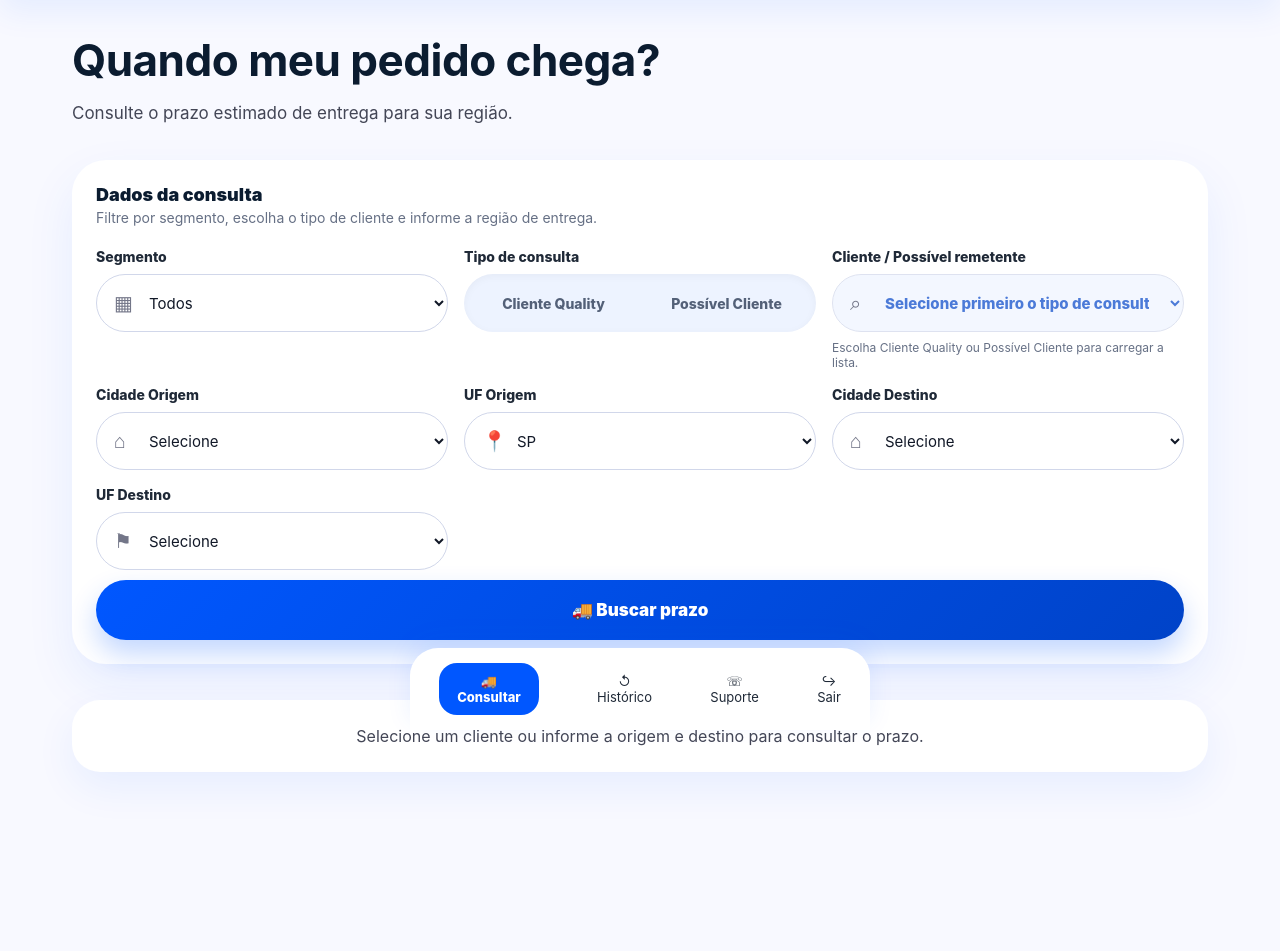
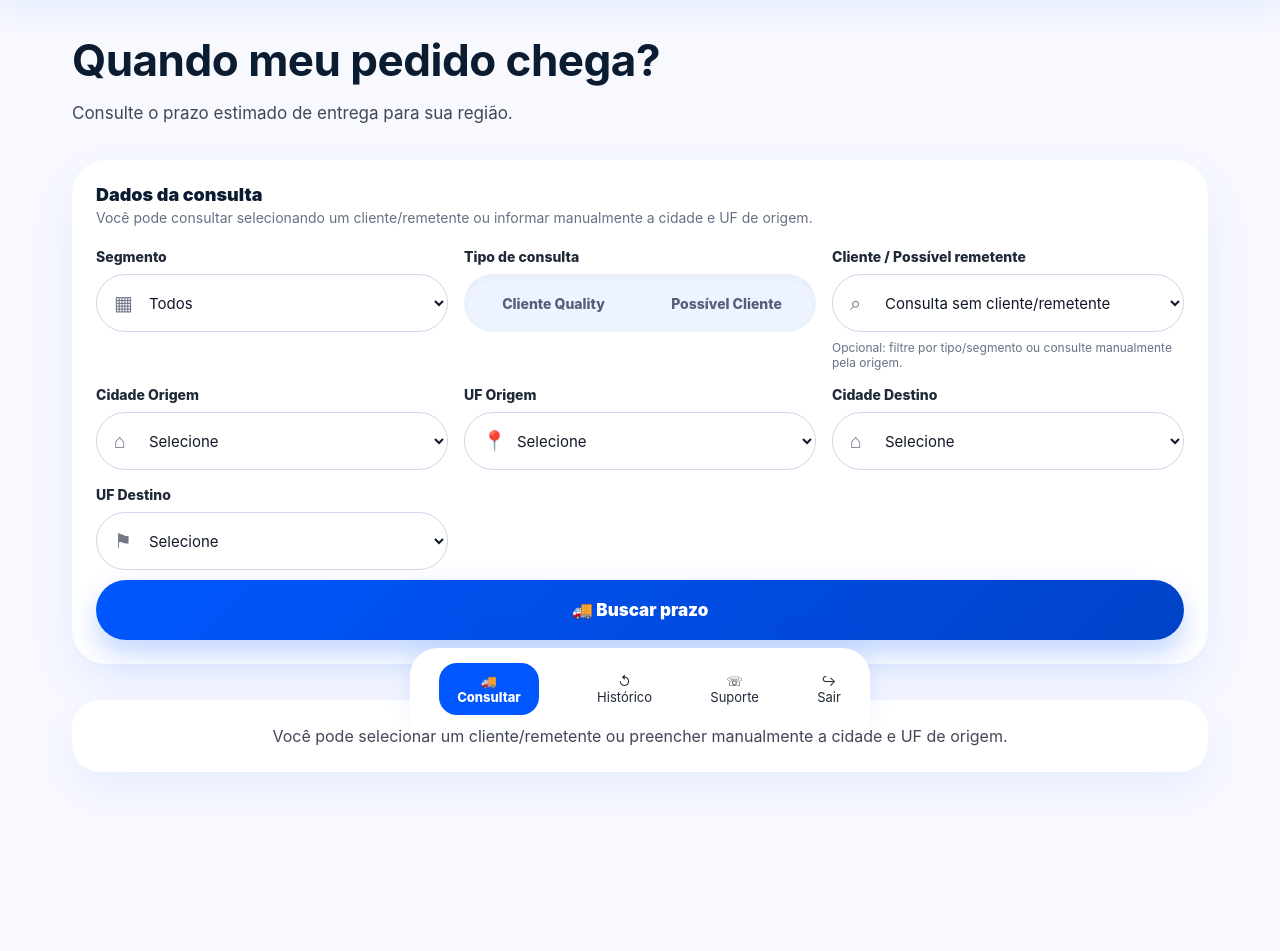
Before and after one commit to WillianGSilva/quandomeupedidochega, a Flask app: page /consulta in a window 1280 px wide. Shown: the part 70-1021 px from the top of the page. Run offline with Flask 3, Linux system fonts and the light colour scheme; the visitor is signed in with stand-in values (Sample User, id 1).

Commit message:
Atualiza base de clientes e filtros

```diff
--- a/app.py
+++ b/app.py
@@ -5,90 +5,134 @@ app.secret_key = "quality_entregas_secret"
 
 CUPONS_VALIDOS = ["QUALITY2026", "PRAZOQUALITY", "QENTREGAS"]
 
-segmentos = [
-    "Produtos Farmacêuticos",
-    "Suplementos",
-    "Hospitalar",
-    "Cosméticos"
+# Base de clientes/remetentes
+# Tipo:
+# - Quality = Cliente que a Quality já opera
+# - Prospectar = Possível cliente/remetente
+clientes_lista = [
+    {"tipo": "Quality", "cliente": "4 BIO MEDICAMENTOS S.A", "cidade": "São Paulo", "uf": "SP", "segmento": "Farmacêutico"},
+    {"tipo": "Quality", "cliente": "VALDEQUIMICA PRODUTOS QUIMICOS LTDA", "cidade": "São Paulo", "uf": "SP", "segmento": "Farmacêutico"},
+    {"tipo": "Quality", "cliente": "Farmacia Buenos Ayres Ltda", "cidade": "São Paulo", "uf": "SP", "segmento": "Farmacêutico"},
+    {"tipo": "Quality", "cliente": "GALENA QUIMICA E FARMACEUTICA LTDA", "cidade": "Campinas", "uf": "SP", "segmento": "Farmacêutico"},
+    {"tipo": "Quality", "cliente": "ASTRA FARMA COMERCIO DE MATERIAL MEDICO HOSPITALAR LTDA", "cidade": "Pouso Alegre", "uf": "MG", "segmento": "Hospitalar"},
+    {"tipo": "Quality", "cliente": "IBEROQUIMICA FARMACEUTICA LTDA", "cidade": "Jundiaí", "uf": "SP", "segmento": "Farmacêutico"},
+    {"tipo": "Quality", "cliente": "SODROGAS DIST. DE MED. E MAT. MED. HOSP. LTDA", "cidade": "Aparecida de Goiânia", "uf": "GO", "segmento": "Farmacêutico"},
+    {"tipo": "Quality", "cliente": "Ativa Comercial Hospitalar Ltda", "cidade": "Catalão", "uf": "MG", "segmento": "Hospitalar"},
+    {"tipo": "Quality", "cliente": "BELIVE COMERCIO DE PRODUTOS HOSPITALARES LTDA", "cidade": "Campinas", "uf": "SP", "segmento": "Hospitalar"},
+    {"tipo": "Quality", "cliente": "CRISTALIA PRODUTOS QUIMICOS FARMACEUTICOS", "cidade": "Itapira", "uf": "SP", "segmento": "Farmacêutico"},
+    {"tipo": "Quality", "cliente": "Medihosp Distribuidora de Materiais Médicos Hospitalar", "cidade": "São Paulo", "uf": "SP", "segmento": "Hospitalar"},
+    {"tipo": "Quality", "cliente": "Singular Drogaria e Medicamentos Especiais Ltda", "cidade": "São Paulo", "uf": "SP", "segmento": "Farmacêutico"},
+    {"tipo": "Quality", "cliente": "CIMED INDUSTRIA DE MEDICAMENTOS LTDA", "cidade": "Pouso Alegre", "uf": "MG", "segmento": "Farmacêutico"},
+    {"tipo": "Quality", "cliente": "Dental Med Sul", "cidade": "São José dos Pinhais", "uf": "PR", "segmento": "Odontológico"},
+    {"tipo": "Quality", "cliente": "CIAMED - Distribuidora de Medicamentos Ltda", "cidade": "Encantado", "uf": "RS", "segmento": "Farmacêutico"},
+    {"tipo": "Quality", "cliente": "QUANTIQ DISTRIBUIDORA LTDA (Active Caldic)", "cidade": "Palhoça", "uf": "SC", "segmento": "Químico"},
+    {"tipo": "Quality", "cliente": "PN Farmaceutica LTDA", "cidade": "Palhoça", "uf": "SC", "segmento": "Farmacêutico"},
+    {"tipo": "Quality", "cliente": "FITISSIMO", "cidade": "Belo Horizonte", "uf": "MG", "segmento": "Alimenticio"},
+    {"tipo": "Quality", "cliente": "SURYA", "cidade": "Maringá", "uf": "PR", "segmento": "Odontológico"},
+    {"tipo": "Quality", "cliente": "UNIÃO QUÍMICA FARMACÊUTICA NACIONAL S.A.", "cidade": "Pouso Alegre", "uf": "MG", "segmento": "Farmacêutico"},
+    {"tipo": "Prospectar", "cliente": "EMS S.A.", "cidade": "Hortolândia", "uf": "SP", "segmento": "Farmacêutico"},
+    {"tipo": "Prospectar", "cliente": "ACHÉ LABORATÓRIOS FARMACÊUTICOS S.A.", "cidade": "Guarulhos", "uf": "SP", "segmento": "Farmacêutico"},
+    {"tipo": "Prospectar", "cliente": "HYPERA PHARMA", "cidade": "Anápolis", "uf": "GO", "segmento": "Farmacêutico"},
+    {"tipo": "Quality", "cliente": "BLAU FARMACÊUTICA S.A.", "cidade": "Cotia", "uf": "SP", "segmento": "Farmacêutico"},
+    {"tipo": "Quality", "cliente": "BIOLAB SANUS FARMACÊUTICA", "cidade": "Taboão da Serra", "uf": "SP", "segmento": "Farmacêutico"},
+    {"tipo": "Prospectar", "cliente": "LIBBS FARMACÊUTICA LTDA", "cidade": "Embu das Artes", "uf": "SP", "segmento": "Farmacêutico"},
+    {"tipo": "Prospectar", "cliente": "TORRENT PHARMACEUTICALS", "cidade": "Barueri", "uf": "SP", "segmento": "Farmacêutico"},
+    {"tipo": "Prospectar", "cliente": "SERVIMED COMERCIAL LTDA", "cidade": "Bauru", "uf": "SP", "segmento": "Farmacêutico"},
+    {"tipo": "Prospectar", "cliente": "DROGACENTER DISTRIBUIDORA", "cidade": "Ribeirão Preto", "uf": "SP", "segmento": "Farmacêutico"},
+    {"tipo": "Prospectar", "cliente": "CIRÚRGICA FERNANDES", "cidade": "Santana de Parnaíba", "uf": "SP", "segmento": "Hospitalar"},
+    {"tipo": "Prospectar", "cliente": "BECTON DICKINSON BRASIL", "cidade": "Curitiba", "uf": "PR", "segmento": "Hospitalar"},
+    {"tipo": "Prospectar", "cliente": "BAXTER HOSPITALAR LTDA", "cidade": "São Paulo", "uf": "SP", "segmento": "Hospitalar"},
+    {"tipo": "Prospectar", "cliente": "MEDTRONIC COMERCIAL LTDA", "cidade": "São Paulo", "uf": "SP", "segmento": "Hospitalar"},
+    {"tipo": "Prospectar", "cliente": "NEODENT", "cidade": "Curitiba", "uf": "PR", "segmento": "Odontológico"},
+    {"tipo": "Prospectar", "cliente": "DENTSPLY SIRONA BRASIL", "cidade": "Petrópolis", "uf": "RJ", "segmento": "Odontológico"},
+    {"tipo": "Prospectar", "cliente": "STRAUMANN BRASIL", "cidade": "Curitiba", "uf": "PR", "segmento": "Odontológico"},
+    {"tipo": "Prospectar", "cliente": "GROWTH SUPPLEMENTS", "cidade": "São José do Rio Preto", "uf": "SP", "segmento": "Suplementos"},
+    {"tipo": "Prospectar", "cliente": "INTEGRALMÉDICA", "cidade": "Embu das Artes", "uf": "SP", "segmento": "Suplementos"},
+    {"tipo": "Prospectar", "cliente": "MAX TITANIUM", "cidade": "Matão", "uf": "SP", "segmento": "Suplementos"},
+    {"tipo": "Prospectar", "cliente": "VITAFOR", "cidade": "Araçatuba", "uf": "SP", "segmento": "Suplementos"},
+    {"tipo": "Prospectar", "cliente": "ESSENTIAL NUTRITION", "cidade": "São José", "uf": "SC", "segmento": "Suplementos"},
+    {"tipo": "Prospectar", "cliente": "NUTRIFY", "cidade": "São Paulo", "uf": "SP", "segmento": "Suplementos"},
+    {"tipo": "Prospectar", "cliente": "OUROFINO SAÚDE ANIMAL", "cidade": "Cravinhos", "uf": "SP", "segmento": "Veterinário"},
+    {"tipo": "Prospectar", "cliente": "VETNIL", "cidade": "Louveira", "uf": "SP", "segmento": "Veterinário"},
+    {"tipo": "Prospectar", "cliente": "CEVA SAÚDE ANIMAL", "cidade": "Paulínia", "uf": "SP", "segmento": "Veterinário"},
+    {"tipo": "Prospectar", "cliente": "ZOETIS INDÚSTRIA DE PRODUTOS VETERINÁRIOS", "cidade": "Campinas", "uf": "SP", "segmento": "Veterinário"},
+    {"tipo": "Prospectar", "cliente": "MSD SAÚDE ANIMAL", "cidade": "Cruzeiro", "uf": "SP", "segmento": "Veterinário"},
+    {"tipo": "Prospectar", "cliente": "NATURA COSMÉTICOS", "cidade": "Cajamar", "uf": "SP", "segmento": "Cosméticos"},
+    {"tipo": "Prospectar", "cliente": "GRUPO BOTICÁRIO", "cidade": "São José dos Pinhais", "uf": "PR", "segmento": "Cosméticos"},
+    {"tipo": "Prospectar", "cliente": "MANTECORP SKINCARE", "cidade": "São Paulo", "uf": "SP", "segmento": "Cosméticos"},
+    {"tipo": "Prospectar", "cliente": "ADCOS COSMÉTICA", "cidade": "Serra", "uf": "ES", "segmento": "Cosméticos"},
+    {"tipo": "Prospectar", "cliente": "ISDIN BRASIL", "cidade": "São Paulo", "uf": "SP", "segmento": "Cosméticos"},
 ]
 
 clientes = {
-    "Dental Medsul": {
-        "segmento": "Produtos Farmacêuticos",
-        "tipo": "Cliente Quality",
-        "cidade": "São José dos Pinhais",
-        "uf": "PR",
-        "performance": "96,1%"
-    },
-    "Galena": {
-        "segmento": "Produtos Farmacêuticos",
-        "tipo": "Cliente Quality",
-        "cidade": "Campinas",
-        "uf": "SP",
-        "performance": "97,4%"
-    },
-    "Medilar": {
-        "segmento": "Produtos Farmacêuticos",
-        "tipo": "Cliente Quality",
-        "cidade": "São Paulo",
-        "uf": "SP",
-        "performance": "96,8%"
-    },
-    "Supermedica": {
-        "segmento": "Hospitalar",
-        "tipo": "Cliente Quality",
-        "cidade": "Goiânia",
-        "uf": "GO",
-        "performance": "94,9%"
-    },
-    "EMS": {
-        "segmento": "Produtos Farmacêuticos",
-        "tipo": "Possível Cliente",
-        "cidade": "Hortolândia",
-        "uf": "SP",
-        "performance": "95,2%"
-    },
-    "Cimed": {
-        "segmento": "Produtos Farmacêuticos",
-        "tipo": "Possível Cliente",
-        "cidade": "Pouso Alegre",
-        "uf": "MG",
-        "performance": "95,2%"
-    },
-    "Nutrify": {
-        "segmento": "Suplementos",
-        "tipo": "Possível Cliente",
-        "cidade": "São Paulo",
-        "uf": "SP",
-        "performance": "95,2%"
+    item["cliente"]: {
+        "segmento": item["segmento"],
+        "tipo": item["tipo"],
+        "cidade": item["cidade"],
+        "uf": item["uf"],
+        "performance": "96,8%" if item["tipo"] == "Quality" else "95,2%"
     }
+    for item in clientes_lista
 }
 
+segmentos = sorted({item["segmento"] for item in clientes_lista})
+cidades = sorted({item["cidade"] for item in clientes_lista} | {
+    "São Paulo", "Campinas", "Curitiba", "São José dos Pinhais", "Goiânia",
+    "Hortolândia", "Pouso Alegre", "Belo Horizonte", "Rio de Janeiro",
+    "Florianópolis", "Porto Alegre", "Jundiaí", "Aparecida de Goiânia",
+    "Catalão", "Itapira", "Encantado", "Palhoça", "Maringá", "Guarulhos",
+    "Anápolis", "Cotia", "Taboão da Serra", "Embu das Artes", "Barueri",
+    "Bauru", "Ribeirão Preto", "Santana de Parnaíba", "Petrópolis",
+    "São José do Rio Preto", "Matão", "Araçatuba", "São José", "Cravinhos",
+    "Louveira", "Paulínia", "Cruzeiro", "Cajamar", "Serra"
+})
+
+ufs = ["SP", "PR", "GO", "MG", "RJ", "SC", "RS", "ES"]
+
+# Mapa para preencher UF automaticamente pela cidade
+cidades_uf = {}
+for item in clientes_lista:
+    cidades_uf[item["cidade"]] = item["uf"]
+
+cidades_uf.update({
+    "São Paulo": "SP",
+    "Campinas": "SP",
+    "Curitiba": "PR",
+    "São José dos Pinhais": "PR",
+    "Goiânia": "GO",
+    "Hortolândia": "SP",
+    "Pouso Alegre": "MG",
+    "Belo Horizonte": "MG",
+    "Rio de Janeiro": "RJ",
+    "Florianópolis": "SC",
+    "Porto Alegre": "RS",
+})
+
+# Prazo por UF origem x UF destino
 prazos = {
-    ("SP", "SP"): 1,
-    ("SP", "PR"): 1,
-    ("SP", "GO"): 2,
-    ("SP", "MG"): 2,
-    ("SP", "RJ"): 2,
-    ("SP", "SC"): 2,
-    ("SP", "RS"): 3,
+    ("SP", "SP"): 1, ("SP", "PR"): 1, ("SP", "GO"): 2, ("SP", "MG"): 2,
+    ("SP", "RJ"): 2, ("SP", "SC"): 2, ("SP", "RS"): 3, ("SP", "ES"): 3,
 
-    ("PR", "SP"): 1,
-    ("PR", "PR"): 1,
-    ("PR", "SC"): 1,
-    ("PR", "GO"): 3,
-    ("PR", "MG"): 3,
-    ("PR", "RJ"): 3,
+    ("PR", "SP"): 1, ("PR", "PR"): 1, ("PR", "SC"): 1, ("PR", "GO"): 3,
+    ("PR", "MG"): 3, ("PR", "RJ"): 3, ("PR", "RS"): 2, ("PR", "ES"): 4,
 
-    ("GO", "SP"): 2,
-    ("GO", "GO"): 1,
-    ("GO", "MG"): 2,
-    ("GO", "PR"): 3,
+    ("GO", "SP"): 2, ("GO", "GO"): 1, ("GO", "MG"): 2, ("GO", "PR"): 3,
+    ("GO", "RJ"): 3, ("GO", "SC"): 4, ("GO", "RS"): 4, ("GO", "ES"): 4,
 
-    ("MG", "SP"): 2,
-    ("MG", "MG"): 1,
-    ("MG", "PR"): 3,
-    ("MG", "GO"): 2,
+    ("MG", "SP"): 2, ("MG", "MG"): 1, ("MG", "PR"): 3, ("MG", "GO"): 2,
+    ("MG", "RJ"): 2, ("MG", "SC"): 3, ("MG", "RS"): 4, ("MG", "ES"): 2,
+
+    ("SC", "SP"): 2, ("SC", "PR"): 1, ("SC", "SC"): 1, ("SC", "RS"): 1,
+    ("SC", "MG"): 3, ("SC", "RJ"): 3, ("SC", "GO"): 4, ("SC", "ES"): 4,
+
+    ("RS", "SP"): 3, ("RS", "PR"): 2, ("RS", "SC"): 1, ("RS", "RS"): 1,
+    ("RS", "MG"): 4, ("RS", "RJ"): 4, ("RS", "GO"): 4, ("RS", "ES"): 5,
+
+    ("RJ", "SP"): 2, ("RJ", "MG"): 2, ("RJ", "RJ"): 1, ("RJ", "ES"): 2,
+    ("RJ", "PR"): 3, ("RJ", "SC"): 3, ("RJ", "RS"): 4, ("RJ", "GO"): 3,
+
+    ("ES", "SP"): 3, ("ES", "MG"): 2, ("ES", "RJ"): 2, ("ES", "ES"): 1,
+    ("ES", "PR"): 4, ("ES", "SC"): 4, ("ES", "RS"): 5, ("ES", "GO"): 4,
 }
 
 
@@ -116,12 +160,11 @@ def consulta():
     resultado = None
 
     if request.method == "POST":
-        cliente = request.form.get("cliente")
-        origem = request.form.get("origem")
-        cidade_origem = request.form.get("cidade_origem")
-
-        cidade_destino = request.form.get("cidade_destino")
-        uf_destino = request.form.get("uf_destino")
+        cliente = request.form.get("cliente", "").strip()
+        origem = request.form.get("origem", "").strip()
+        cidade_origem = request.form.get("cidade_origem", "").strip()
+        cidade_destino = request.form.get("cidade_destino", "").strip()
+        uf_destino = request.form.get("uf_destino", "").strip()
 
         performance_regiao = "95,2%"
         tipo_cliente = "Consulta manual"
@@ -150,6 +193,9 @@ def consulta():
         "index.html",
         clientes=clientes,
         segmentos=segmentos,
+        cidades=cidades,
+        ufs=ufs,
+        cidades_uf=cidades_uf,
         resultado=resultado
     )
 
--- a/templates/index.html
+++ b/templates/index.html
@@ -155,6 +155,7 @@
       color: #737688;
       font-size: 20px;
       z-index: 2;
+      pointer-events: none;
     }
 
     input:focus,
@@ -435,7 +436,7 @@
       <div class="filters-header">
         <div class="filters-title">Dados da consulta</div>
         <div class="filters-subtitle">
-          Filtre por segmento, escolha o tipo de cliente e informe a região de entrega.
+          Você pode consultar selecionando um cliente/remetente ou informar manualmente a cidade e UF de origem.
         </div>
       </div>
 
@@ -473,7 +474,7 @@
             <span class="field-icon">⌕</span>
 
             <select name="cliente" id="cliente" class="with-icon">
-              <option value="">Selecione um cliente/remetente</option>
+              <option value="">Consulta sem cliente/remetente</option>
 
               {% for nome, dados in clientes.items() %}
                 <option
@@ -488,7 +489,7 @@
             </select>
           </div>
           <div class="helper-text" id="clienteHelper">
-            Selecione um tipo para filtrar os clientes.
+            Opcional: escolha um tipo para filtrar clientes ou consulte manualmente pela origem.
           </div>
         </div>
 
@@ -498,12 +499,9 @@
             <span class="field-icon">⌂</span>
             <select name="cidade_origem" id="cidade_origem" class="with-icon">
               <option value="">Selecione</option>
-              <option value="São Paulo">São Paulo</option>
-              <option value="Campinas">Campinas</option>
-              <option value="São José dos Pinhais">São José dos Pinhais</option>
-              <option value="Goiânia">Goiânia</option>
-              <option value="Hortolândia">Hortolândia</option>
-              <option value="Pouso Alegre">Pouso Alegre</option>
+              {% for cidade in cidades %}
+                <option value="{{ cidade }}">{{ cidade }}</option>
+              {% endfor %}
             </select>
           </div>
         </div>
@@ -513,13 +511,10 @@
           <div class="input-wrap">
             <span class="field-icon">📍</span>
             <select name="origem" id="origem" class="with-icon">
-              <option value="SP">SP</option>
-              <option value="PR">PR</option>
-              <option value="GO">GO</option>
-              <option value="MG">MG</option>
-              <option value="RJ">RJ</option>
-              <option value="SC">SC</option>
-              <option value="RS">RS</option>
+              <option value="">Selecione</option>
+              {% for uf in ufs %}
+                <option value="{{ uf }}">{{ uf }}</option>
+              {% endfor %}
             </select>
           </div>
         </div>
@@ -530,17 +525,9 @@
             <span class="field-icon">⌂</span>
             <select name="cidade_destino" id="cidade_destino" class="with-icon" required>
               <option value="">Selecione</option>
-              <option value="São Paulo">São Paulo</option>
-              <option value="Campinas">Campinas</option>
-              <option value="Curitiba">Curitiba</option>
-              <option value="São José dos Pinhais">São José dos Pinhais</option>
-              <option value="Goiânia">Goiânia</option>
-              <option value="Hortolândia">Hortolândia</option>
-              <option value="Pouso Alegre">Pouso Alegre</option>
-              <option value="Belo Horizonte">Belo Horizonte</option>
-              <option value="Rio de Janeiro">Rio de Janeiro</option>
-              <option value="Florianópolis">Florianópolis</option>
-              <option value="Porto Alegre">Porto Alegre</option>
+              {% for cidade in cidades %}
+                <option value="{{ cidade }}">{{ cidade }}</option>
+              {% endfor %}
             </select>
           </div>
         </div>
@@ -551,13 +538,9 @@
             <span class="field-icon">⚑</span>
             <select name="uf_destino" id="uf_destino" class="with-icon" required>
               <option value="">Selecione</option>
-              <option value="SP">SP</option>
-              <option value="PR">PR</option>
-              <option value="GO">GO</option>
-              <option value="MG">MG</option>
-              <option value="RJ">RJ</option>
-              <option value="SC">SC</option>
-              <option value="RS">RS</option>
+              {% for uf in ufs %}
+                <option value="{{ uf }}">{{ uf }}</option>
+              {% endfor %}
             </select>
           </div>
         </div>
@@ -611,7 +594,7 @@
       <div class="metric-card">
         <div class="metric-icon">⌂</div>
         <div>
-          <div class="metric-label">Unidade Local</div>
+          <div class="metric-label">Performance da origem consultada</div>
           <div class="metric-value">{{ resultado.performance_regiao }}</div>
         </div>
       </div>
@@ -638,7 +621,7 @@
   </div>
   {% else %}
     <div class="empty">
-      Selecione um cliente ou informe a origem e destino para consultar o prazo.
+      Você pode selecionar um cliente/remetente ou preencher manualmente a cidade e UF de origem.
     </div>
   {% endif %}
 
@@ -671,23 +654,11 @@
 
   const opcoesOriginais = Array.from(clienteSelect.options);
 
-  const cidadesUF = {
-    "São Paulo": "SP",
-    "Campinas": "SP",
-    "Curitiba": "PR",
-    "São José dos Pinhais": "PR",
-    "Goiânia": "GO",
-    "Hortolândia": "SP",
-    "Pouso Alegre": "MG",
-    "Belo Horizonte": "MG",
-    "Rio de Janeiro": "RJ",
-    "Florianópolis": "SC",
-    "Porto Alegre": "RS"
-  };
+  const cidadesUF = {{ cidades_uf | tojson }};
 
   function atualizarBotoes() {
-    btnQuality.classList.toggle("active", tipoSelecionado === "Cliente Quality");
-    btnPossivel.classList.toggle("active", tipoSelecionado === "Possível Cliente");
+    btnQuality.classList.toggle("active", tipoSelecionado === "Quality");
+    btnPossivel.classList.toggle("active", tipoSelecionado === "Prospectar");
   }
 
   function filtrarClientes() {
@@ -697,31 +668,14 @@
 
     const optionDefault = document.createElement("option");
     optionDefault.value = "";
-
-    if (!tipoSelecionado) {
-      optionDefault.textContent = "Selecione primeiro o tipo de consulta";
-      clienteSelect.disabled = true;
-      clienteHelper.textContent = "Escolha Cliente Quality ou Possível Cliente para carregar a lista.";
-    } else {
-      optionDefault.textContent = "Selecione um cliente/remetente";
-      clienteSelect.disabled = false;
-      clienteHelper.textContent = segmento
-        ? "Exibindo clientes do segmento selecionado."
-        : "Exibindo todos os clientes do tipo selecionado.";
-    }
-
+    optionDefault.textContent = "Consulta sem cliente/remetente";
     clienteSelect.appendChild(optionDefault);
-
-    if (!tipoSelecionado) {
-      atualizarOrigem();
-      return;
-    }
 
     opcoesOriginais.forEach(option => {
       if (!option.value) return;
 
       const segmentoOk = !segmento || option.dataset.segmento === segmento;
-      const tipoOk = option.dataset.tipo === tipoSelecionado;
+      const tipoOk = !tipoSelecionado || option.dataset.tipo === tipoSelecionado;
 
       if (segmentoOk && tipoOk) {
         clienteSelect.appendChild(option.cloneNode(true));
@@ -729,10 +683,28 @@
     });
 
     if (clienteSelect.options.length === 1) {
-      clienteHelper.textContent = "Nenhum cliente encontrado para os filtros selecionados.";
+      clienteHelper.textContent = "Nenhum cliente encontrado. Você ainda pode consultar preenchendo a origem manualmente.";
+    } else if (!tipoSelecionado && !segmento) {
+      clienteHelper.textContent = "Opcional: filtre por tipo/segmento ou consulte manualmente pela origem.";
+    } else {
+      clienteHelper.textContent = "Clientes filtrados conforme tipo e segmento selecionados.";
     }
 
     atualizarOrigem();
+  }
+
+  function preencherUFPorCidade(selectCidade, selectUF, hiddenUF) {
+    const cidade = selectCidade.value;
+    const uf = cidadesUF[cidade] || "";
+
+    if (uf) {
+      selectUF.value = uf;
+      selectUF.disabled = true;
+      hiddenUF.value = uf;
+    } else {
+      selectUF.disabled = false;
+      hiddenUF.value = selectUF.value;
+    }
   }
 
   function atualizarOrigem() {
@@ -748,51 +720,43 @@
       origemHidden.value = option.dataset.uf;
       cidadeOrigemHidden.value = option.dataset.cidade;
     } else {
+      cidadeOrigemSelect.disabled = false;
       origemSelect.disabled = false;
-      cidadeOrigemSelect.disabled = false;
 
-      origemHidden.value = origemSelect.value;
+      preencherUFPorCidade(cidadeOrigemSelect, origemSelect, origemHidden);
       cidadeOrigemHidden.value = cidadeOrigemSelect.value;
     }
   }
 
   function atualizarDestino() {
-    const cidade = cidadeDestinoSelect.value;
-    const uf = cidadesUF[cidade] || "";
-
-    if (uf) {
-      ufDestinoSelect.value = uf;
-      ufDestinoSelect.disabled = true;
-      ufDestinoHidden.value = uf;
-    } else {
-      ufDestinoSelect.disabled = false;
-      ufDestinoHidden.value = ufDestinoSelect.value;
-    }
+    preencherUFPorCidade(cidadeDestinoSelect, ufDestinoSelect, ufDestinoHidden);
   }
 
   btnQuality.addEventListener("click", function () {
-    tipoSelecionado = tipoSelecionado === "Cliente Quality" ? "" : "Cliente Quality";
+    tipoSelecionado = tipoSelecionado === "Quality" ? "" : "Quality";
     atualizarBotoes();
     filtrarClientes();
   });
 
   btnPossivel.addEventListener("click", function () {
-    tipoSelecionado = tipoSelecionado === "Possível Cliente" ? "" : "Possível Cliente";
+    tipoSelecionado = tipoSelecionado === "Prospectar" ? "" : "Prospectar";
     atualizarBotoes();
     filtrarClientes();
   });
 
   segmentoSelect.addEventListener("change", filtrarClientes);
   clienteSelect.addEventListener("change", atualizarOrigem);
-  cidadeDestinoSelect.addEventListener("change", atualizarDestino);
+
+  cidadeOrigemSelect.addEventListener("change", function () {
+    cidadeOrigemHidden.value = cidadeOrigemSelect.value;
+    preencherUFPorCidade(cidadeOrigemSelect, origemSelect, origemHidden);
+  });
 
   origemSelect.addEventListener("change", function () {
     origemHidden.value = origemSelect.value;
   });
 
-  cidadeOrigemSelect.addEventListener("change", function () {
-    cidadeOrigemHidden.value = cidadeOrigemSelect.value;
-  });
+  cidadeDestinoSelect.addEventListener("change", atualizarDestino);
 
   ufDestinoSelect.addEventListener("change", function () {
     ufDestinoHidden.value = ufDestinoSelect.value;
```
